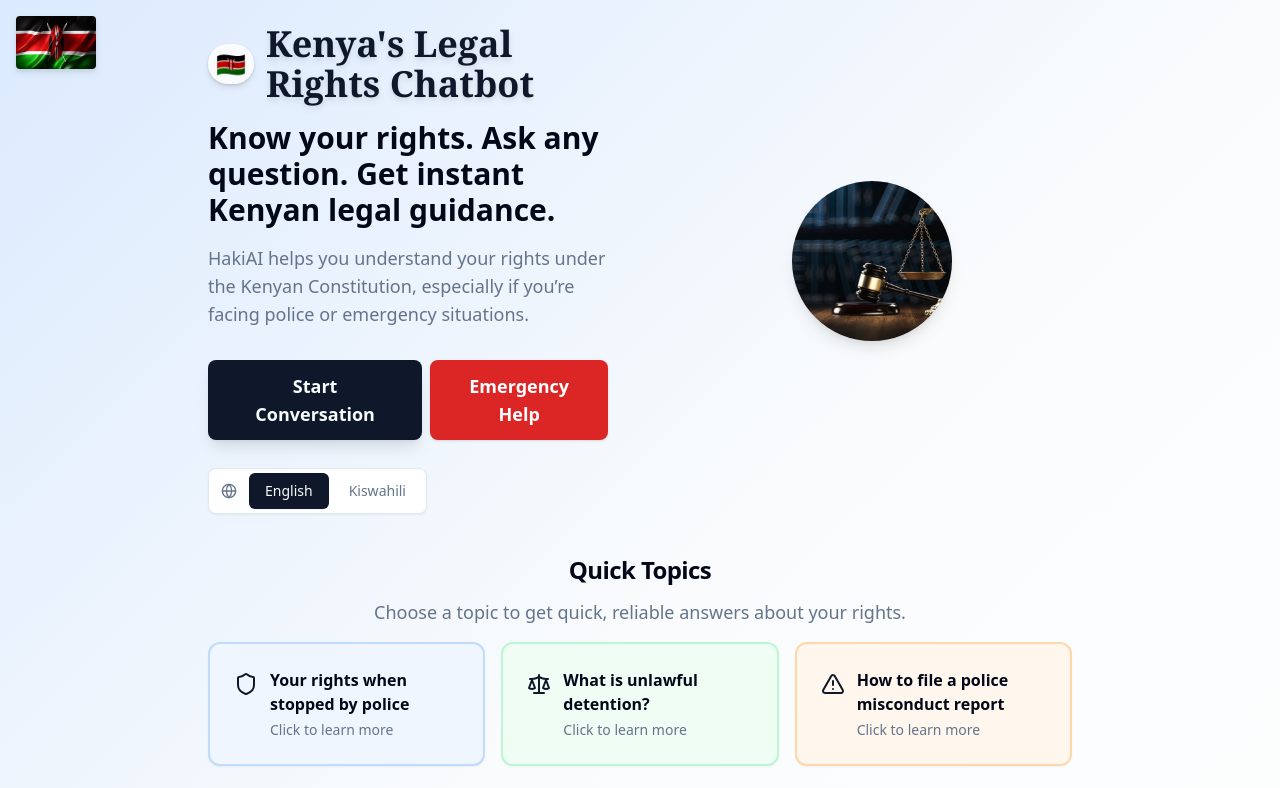
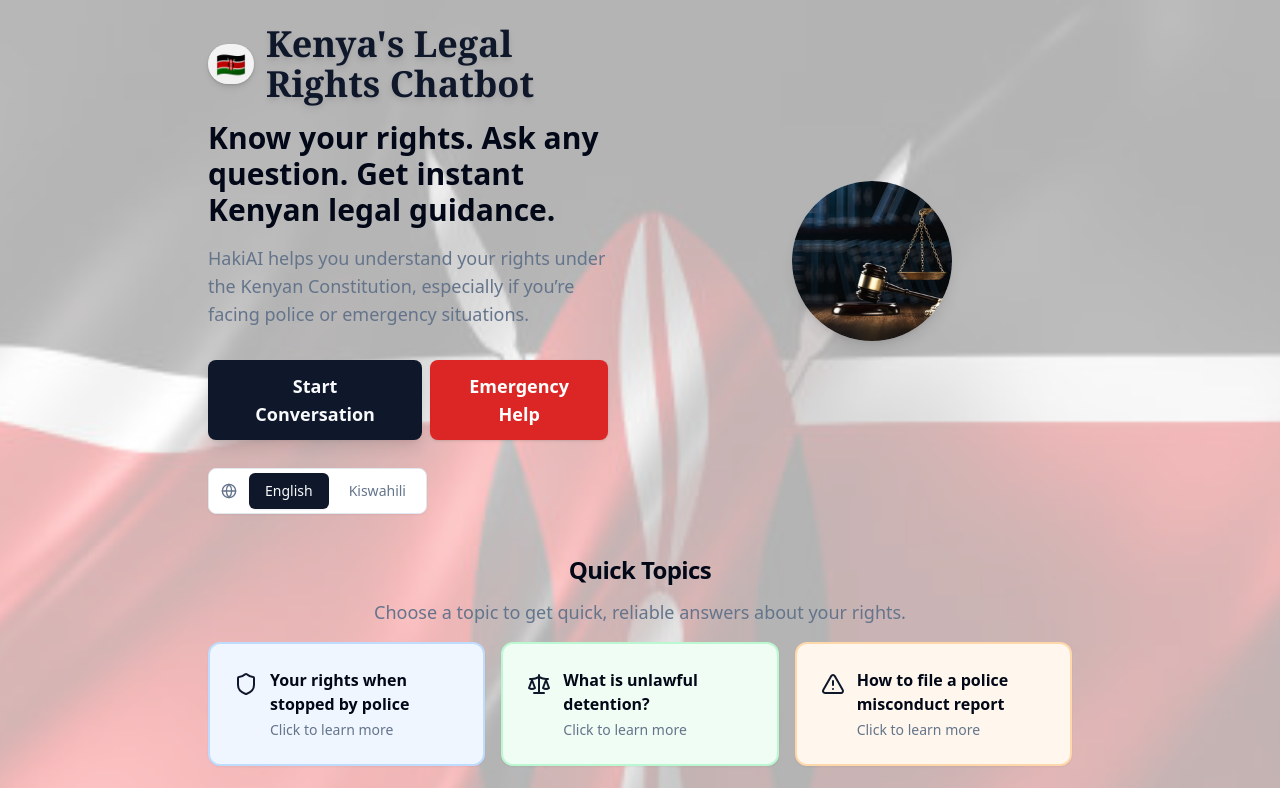
Before and after one commit to shadrack-ago/haki-kenya-sauti-yako, a React (Vite) app: page / in a window 1280 px wide. Shown: the top 788 px of the page. Built offline with nearby package versions, Linux system fonts and the light colour scheme.

Commit message:
Refactor: Kenyan flag as background
Removes the sticky positioning of the Kenyan flag and sets it as a background image for the main content area.

```diff
--- a/src/pages/Index.tsx
+++ b/src/pages/Index.tsx
@@ -1,4 +1,3 @@
-
 import React, { useState } from "react";
 // Removed the Flag icon import since we use an image now
 import HakiAIHeader from "@/components/HakiAIHeader";
@@ -33,17 +32,19 @@ const Index = () => {
   const handleEmergencyClick = () => setUrgent(true);
 
   return (
-    <main className="min-h-screen bg-gradient-to-br from-blue-100 via-accent/40 to-background animate-fade-in">
-      {/* Kenyan flag at top left - now with an actual image */}
-      <div className="fixed top-4 left-4 z-50 flex items-center">
-        <img
-          src="/lovable-uploads/ff77ba92-cb89-47cc-9999-90ec1ce365b0.png"
-          alt="Kenyan Flag"
-          className="w-14 h-auto md:w-20 drop-shadow-md rounded"
-          style={{ objectFit: "cover" }}
-        />
-      </div>
-      <div className="max-w-4xl mx-auto px-4 py-6">
+    <main
+      className="min-h-screen bg-gradient-to-br from-blue-100 via-accent/40 to-background animate-fade-in relative overflow-hidden"
+      style={{
+        backgroundImage: "url('/lovable-uploads/ff77ba92-cb89-47cc-9999-90ec1ce365b0.png'), linear-gradient(to bottom right, #e0f2fe 0%, #c7e0f8 80%)",
+        backgroundSize: "cover",
+        backgroundPosition: "center",
+        backgroundRepeat: "no-repeat",
+      }}
+    >
+      {/* Overlay for UI readability */}
+      <div className="absolute inset-0 bg-white/70 pointer-events-none z-0"></div>
+      {/* Page Content */}
+      <div className="max-w-4xl mx-auto px-4 py-6 relative z-10">
         {/* Hero & Welcome Section */}
         <section className="flex flex-col md:flex-row md:items-center gap-8 md:gap-16 mb-10">
           <div className="flex-1 flex flex-col justify-center items-center md:items-start text-center md:text-left space-y-4 animate-fade-in">
```
